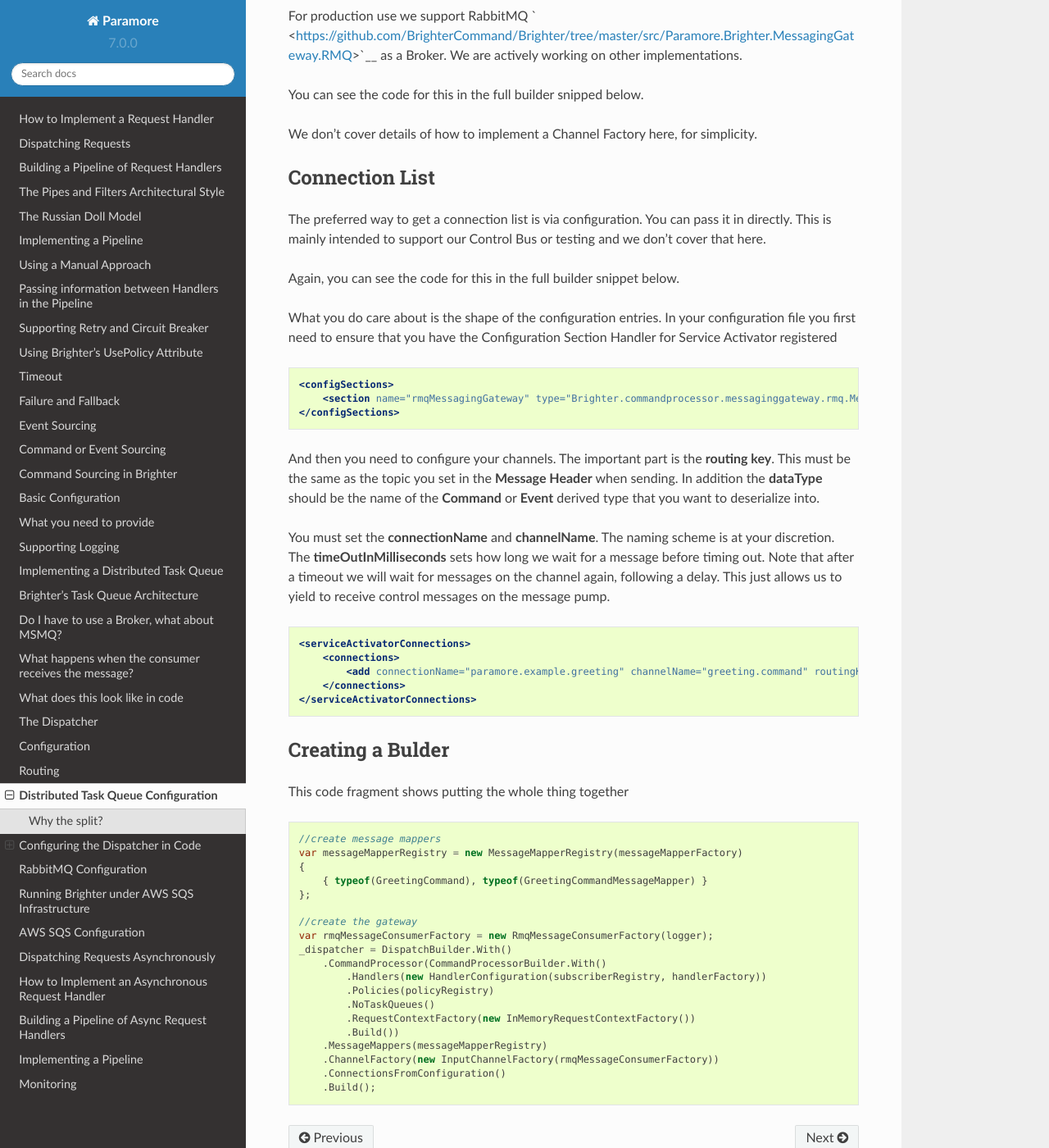
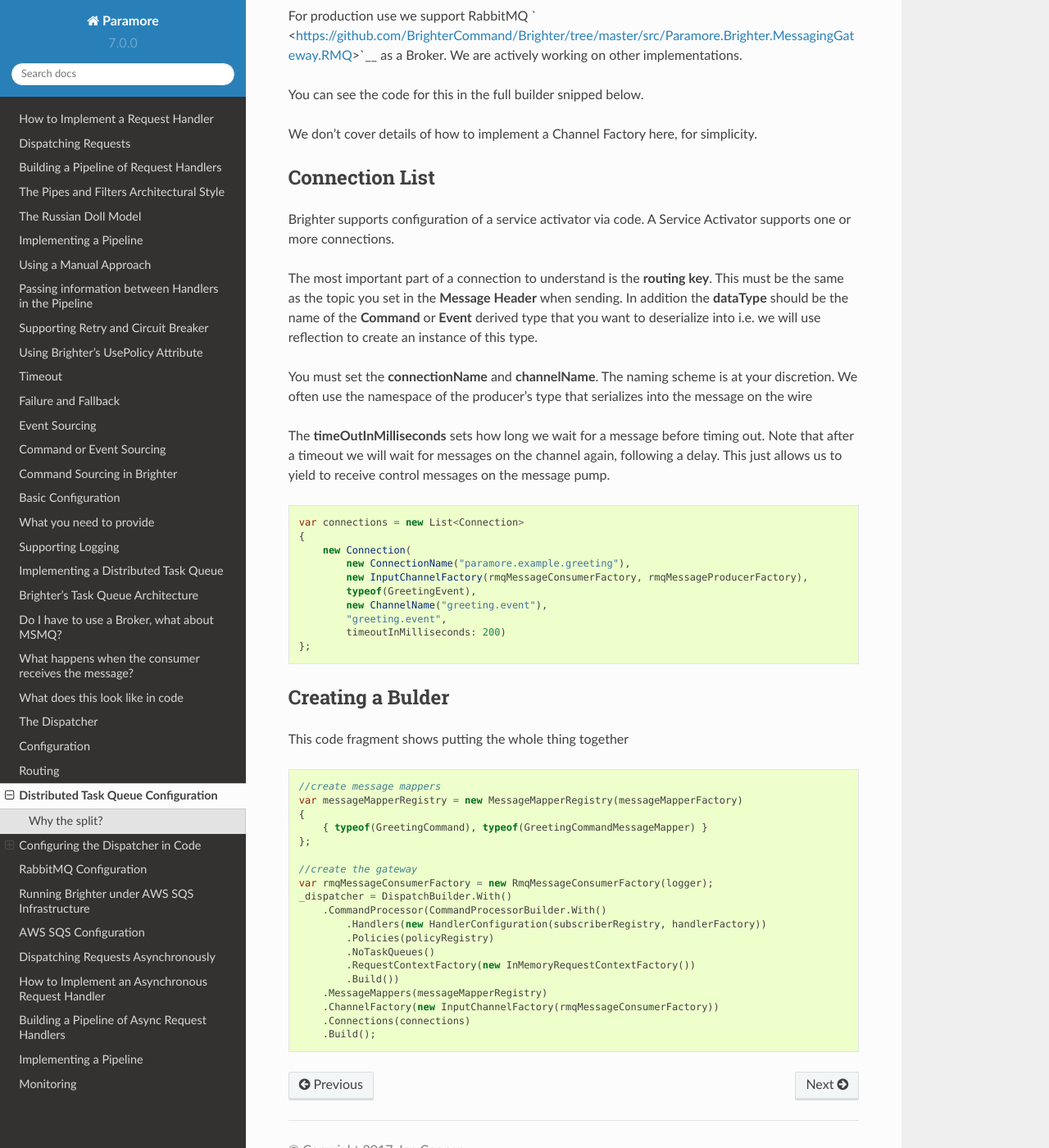
Before and after one commit to BrighterCommand/Docs, a Sphinx documentation site: the page built from source/DistributedTaskQueueConfiguration.rst, in a window 1280 px wide and 1400 px high, scrolled down 2000 px. Shown: the whole window at 82% size. Built offline with Sphinx 7.4.7 and the Read the Docs theme 2.0.0, drawn with Linux system fonts in a browser that asks for light colours.

Commit message:
Updating documentation for configuration changes in Core

```diff
--- a/source/DistributedTaskQueueConfiguration.rst
+++ b/source/DistributedTaskQueueConfiguration.rst
@@ -118,46 +118,37 @@
 Connection List
 ~~~~~~~~~~~~~~~
 
-The preferred way to get a connection list is via configuration. You can
-pass it in directly. This is mainly intended to support our Control Bus
-or testing and we don't cover that here.
+Brighter supports configuration of a service activator via code. A
+Service Activator supports one or more connections.
 
-Again, you can see the code for this in the full builder snippet below.
+The most important part of a connection to understand is the
+**routing key**. This must be the same as the topic you set in the
+**Message Header** when sending. In addition the **dataType** should be
+the name of the **Command** or **Event** derived type that you want to
+deserialize into i.e. we will use reflection to create an instance of this type.
 
-What you do care about is the shape of the configuration entries. In
-your configuration file you first need to ensure that you have the
-Configuration Section Handler for Service Activator registered
+You must set the **connectionName** and **channelName**. The naming
+scheme is at your discretion. We often use the namespace of the producer's type
+that serializes into the message on the wire
 
-.. highlight:: xml
+The **timeOutInMilliseconds** sets how long we wait for a message before timing out.
+Note that after a timeout we will wait for messages on the channel again,
+following a delay. This just allows us to yield to receive control messages on the message pump.
+
+.. highlight:: csharp
 
 ::
 
-    <configSections>
-        <section name="rmqMessagingGateway" type="Brighter.commandprocessor.messaginggateway.rmq.MessagingGatewayConfiguration.RMQMessagingGatewayConfigurationSection, Brighter.commandprocessor.messaginggateway.rmq" allowLocation="true" allowDefinition="Everywhere" />
-    </configSections>
-
-
-And then you need to configure your channels. The important part is the
-**routing key**. This must be the same as the topic you set in the
-**Message Header** when sending. In addition the **dataType** should be
-the name of the **Command** or **Event** derived type that you want to
-deserialize into.
-
-You must set the **connectionName** and **channelName**. The naming
-scheme is at your discretion. The **timeOutInMilliseconds** sets how
-long we wait for a message before timing out. Note that after a timeout
-we will wait for messages on the channel again, following a delay. This
-just allows us to yield to receive control messages on the message pump.
-
-.. highlight:: xml
-
-::
-
-    <serviceActivatorConnections>
-        <connections>
-            <add connectionName="paramore.example.greeting" channelName="greeting.command" routingKey="greeting.command" dataType="Greetings.Ports.Commands.GreetingCommand" timeOutInMilliseconds="200" />
-        </connections>
-    </serviceActivatorConnections>
+        var connections = new List<Connection>
+        {
+            new Connection(
+                new ConnectionName("paramore.example.greeting"),
+                new InputChannelFactory(rmqMessageConsumerFactory, rmqMessageProducerFactory),
+                typeof(GreetingEvent),
+                new ChannelName("greeting.event"),
+                "greeting.event",
+                timeoutInMilliseconds: 200)
+        };
 
 
 Creating a Bulder
@@ -186,5 +177,5 @@
             .Build())
         .MessageMappers(messageMapperRegistry)
         .ChannelFactory(new InputChannelFactory(rmqMessageConsumerFactory))
-        .ConnectionsFromConfiguration()
+        .Connections(connections)
         .Build();
```
